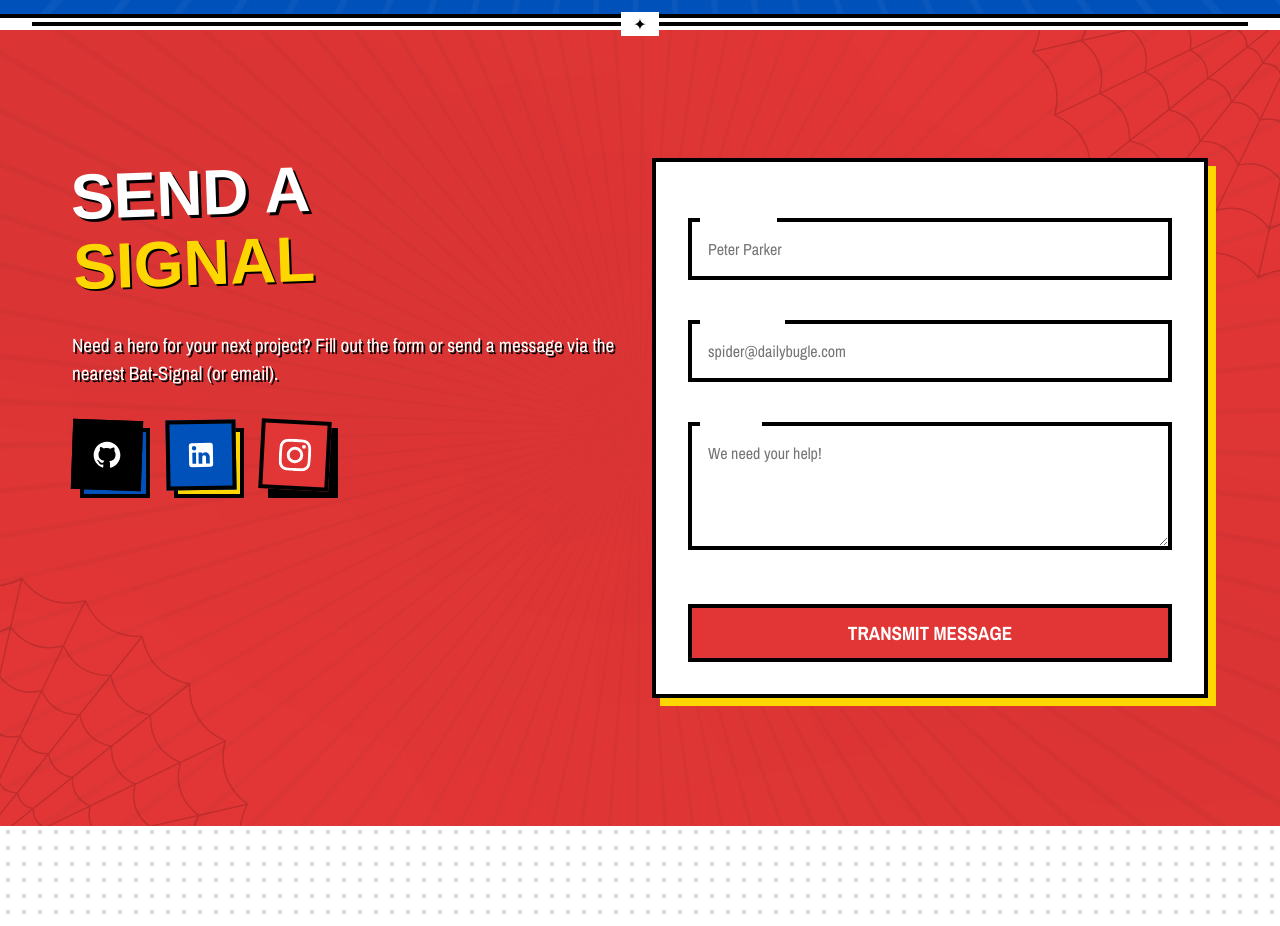
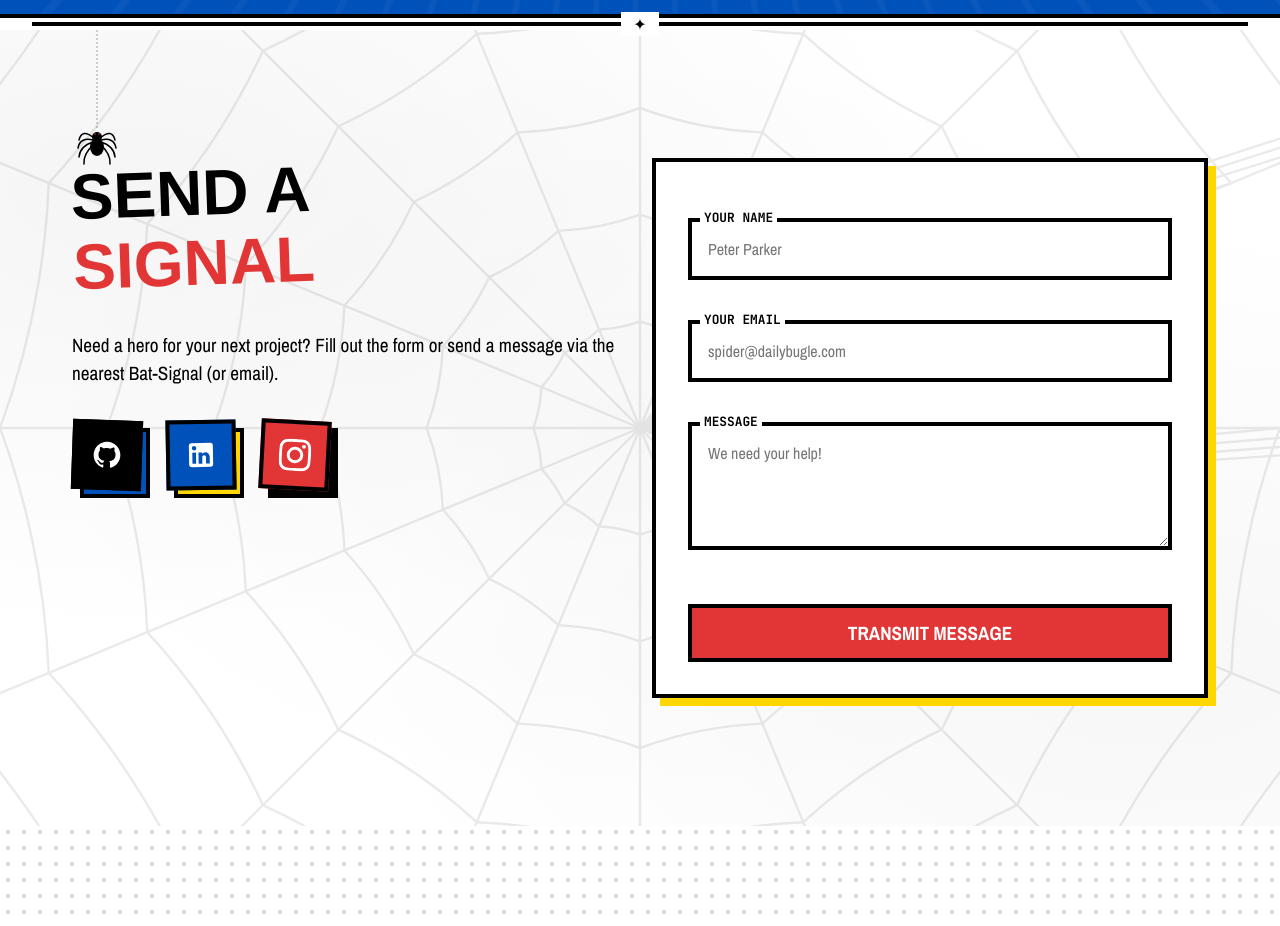
Before and after one commit to Saintfai/portfolio, a Next.js app: page / in a window 1280 px wide. Shown: the part 3160-4086 px from the top of the page. Built offline with nearby package versions, Linux system fonts and the light colour scheme; a web font is replaced by a local one.

Commit message:
Add full spiderweb backdrop and hanging spider

```diff
--- a/app/components/ContactSection.tsx
+++ b/app/components/ContactSection.tsx
@@ -46,11 +46,13 @@ export default function ContactSection() {
       as="section"
       id="contact"
       animationClass="scroll-fade-bg"
-      className="contact-section speed-lines ink-texture spiderman-theme"
+      className="contact-section ink-texture spiderman-theme"
     >
-      {/* SVG Spiderwebs */}
-      <CornerWeb position="top-right" />
-      <CornerWeb position="bottom-left" />
+      {/* Full-section Spiderweb Backdrop */}
+      <FullWeb />
+
+      {/* Hanging Spider Easter Egg */}
+      <HangingSpider />
 
       {/* Decorative Background Bubbles */}
       <div className="bg-decorations">
@@ -166,45 +168,36 @@ export default function ContactSection() {
   );
 }
 
-// Dynamically generated SVG Spiderweb for layout framing
-function CornerWeb({ position }: { position: "top-right" | "bottom-left" }) {
-  const width = 300;
-  const height = 300;
-
-  // Center coordinates
-  const cx = position === "top-right" ? width : 0;
-  const cy = position === "top-right" ? 0 : height;
-
-  const numSpokes = 7;
-  const numRings = 6;
-  const maxR = 300;
-  const bowFactor = 0.92; // bows inward slightly
-
-  // Angle ranges for 90 degree corner webs
-  // top-right corner: Math.PI/2 (down) to Math.PI (left)
-  // bottom-left corner: 1.5 * Math.PI (up) to 2 * Math.PI (right)
-  const startAngle = position === "top-right" ? Math.PI / 2 : 1.5 * Math.PI;
-  const angleRange = Math.PI / 2;
+// Full background SVG Spiderweb
+function FullWeb() {
+  const width = 800;
+  const height = 600;
+  const cx = 400;
+  const cy = 300;
+  const numSpokes = 16;
+  const numRings = 9;
+  const maxR = 600;
+  const bowFactor = 0.95; // bows inward slightly
 
   const spokes: string[] = [];
   const rings: string[] = [];
 
   // Generate Spokes (radial lines)
-  for (let i = 0; i <= numSpokes; i++) {
-    const angle = startAngle + (i / numSpokes) * angleRange;
+  for (let i = 0; i < numSpokes; i++) {
+    const angle = (i * Math.PI * 2) / numSpokes;
     const x2 = cx + Math.cos(angle) * maxR;
     const y2 = cy + Math.sin(angle) * maxR;
     spokes.push(`M ${cx} ${cy} L ${x2} ${y2}`);
   }
 
-  // Generate Rings (curved spiderweb concentric segments)
+  // Generate Rings (curved spiderweb concentric circles)
   for (let j = 1; j <= numRings; j++) {
     const r = (j / numRings) * maxR;
     let ringPath = "";
 
-    for (let i = 0; i < numSpokes; i++) {
-      const a1 = startAngle + (i / numSpokes) * angleRange;
-      const a2 = startAngle + ((i + 1) / numSpokes) * angleRange;
+    for (let i = 0; i <= numSpokes; i++) {
+      const a1 = ((i % numSpokes) * Math.PI * 2) / numSpokes;
+      const a2 = (((i + 1) % numSpokes) * Math.PI * 2) / numSpokes;
 
       const x1 = cx + Math.cos(a1) * r;
       const y1 = cy + Math.sin(a1) * r;
@@ -227,9 +220,8 @@ function CornerWeb({ position }: { position: "top-right" | "bottom-left" }) {
   return (
     <svg
       viewBox={`0 0 ${width} ${height}`}
-      className={`spiderweb-svg ${position === "top-right" ? "web-top-right" : "web-bottom-left"}`}
-      width={width}
-      height={height}
+      className="spiderweb-backdrop-svg"
+      preserveAspectRatio="xMidYMid slice"
       aria-hidden="true"
     >
       {/* Spokes */}
@@ -243,3 +235,40 @@ function CornerWeb({ position }: { position: "top-right" | "bottom-left" }) {
     </svg>
   );
 }
+
+// Bobbing Hanging Spider Component
+function HangingSpider() {
+  return (
+    <div className="hanging-spider" style={{ width: 40, height: 160 }}>
+      <svg width="40" height="160" viewBox="0 0 40 160" fill="none" xmlns="http://www.w3.org/2000/svg" aria-hidden="true">
+        {/* Silk thread line */}
+        <line x1="20" y1="0" x2="20" y2="100" className="hanging-spider-thread" />
+
+        {/* Spider body (centered around x=20, y=110) */}
+        <g className="hanging-spider-body">
+          {/* Left Legs */}
+          <path d="M 17 108 Q 5 98 2 110" stroke="currentColor" strokeWidth="1.5" strokeLinecap="round" />
+          <path d="M 16 110 Q 3 107 1 118" stroke="currentColor" strokeWidth="1.5" strokeLinecap="round" />
+          <path d="M 16 112 Q 3 116 2 127" stroke="currentColor" strokeWidth="1.5" strokeLinecap="round" />
+          <path d="M 17 114 Q 6 124 7 134" stroke="currentColor" strokeWidth="1.5" strokeLinecap="round" />
+
+          {/* Right Legs */}
+          <path d="M 23 108 Q 35 98 38 110" stroke="currentColor" strokeWidth="1.5" strokeLinecap="round" />
+          <path d="M 24 110 Q 37 107 39 118" stroke="currentColor" strokeWidth="1.5" strokeLinecap="round" />
+          <path d="M 24 112 Q 37 116 38 127" stroke="currentColor" strokeWidth="1.5" strokeLinecap="round" />
+          <path d="M 23 114 Q 34 124 33 134" stroke="currentColor" strokeWidth="1.5" strokeLinecap="round" />
+
+          {/* Cephalothorax (head) */}
+          <ellipse cx="20" cy="107" rx="5" ry="5" fill="currentColor" />
+
+          {/* Abdomen (body) */}
+          <ellipse cx="20" cy="117" rx="7" ry="9" fill="currentColor" />
+
+          {/* Glowing red Spidey eyes */}
+          <circle cx="18" cy="104" r="0.8" fill="var(--color-spiderman-red)" />
+          <circle cx="22" cy="104" r="0.8" fill="var(--color-spiderman-red)" />
+        </g>
+      </svg>
+    </div>
+  );
+}
--- a/app/globals.css
+++ b/app/globals.css
@@ -701,88 +701,97 @@ h1, h2, h3, h4, h5, h6 {
   overflow: hidden;
 }
 
-/* Spider-Man Theme styles */
+/* Spider-Man Theme styles (White Background) */
 .contact-section.spiderman-theme {
-  background-color: var(--color-spiderman-red);
-  color: var(--color-pure-white);
+  background-color: var(--color-pure-white);
+  color: var(--text-ink);
   transition: background-color 0.3s ease;
 }
 
 :root[data-theme='noir'] .contact-section.spiderman-theme {
   background-color: var(--color-pure-black);
+  color: var(--color-pure-white);
 }
 
 .contact-section.spiderman-theme .contact-title {
   font-size: clamp(2.5rem, 5vw, 4rem);
-  color: var(--color-pure-white);
-  text-shadow: 3px 3px 0 var(--color-pure-black);
 }
 
 .contact-section.spiderman-theme .contact-highlight {
-  color: var(--color-wolverine-yellow);
-  text-shadow: 2px 2px 0 var(--color-pure-black);
+  color: var(--color-spiderman-red);
 }
 
 .contact-section.spiderman-theme .contact-description {
   margin-top: 1rem;
   font-size: 1.2rem;
-  color: var(--color-pure-white);
-  text-shadow: 2px 2px 0 var(--color-pure-black);
-}
-
-/* Ensure social tooltip is black and white even on red background */
-.contact-section.spiderman-theme .social-tooltip {
-  color: var(--color-pure-black) !important;
-}
-
-/* Ensure bubbles inside spiderman theme contrast well */
-.contact-section.spiderman-theme .decor-bubble {
-  background-color: var(--color-pure-white);
-  color: var(--color-pure-black);
-  opacity: 0.95;
-}
-
-.contact-section.spiderman-theme .decor-burst {
-  background-color: var(--color-wolverine-yellow);
-  color: var(--color-pure-black);
-}
-
-.contact-section.spiderman-theme .decor-caption {
-  background-color: var(--color-wolverine-yellow);
-  color: var(--color-pure-black);
-}
-
-/* SVG Spiderwebs */
-.spiderweb-svg {
-  position: absolute;
+}
+
+/* SVG Spiderwebs Backdrop */
+.spiderweb-backdrop-svg {
+  position: absolute;
+  inset: 0;
+  width: 100%;
+  height: 100%;
   pointer-events: none;
   z-index: 0;
-  opacity: 0.15;
+  opacity: 0.08; /* Very subtle, non-intrusive backdrop */
   transition: opacity 0.3s ease;
 }
 
 /* Web colors based on theme */
-.spiderweb-svg path {
+.spiderweb-backdrop-svg path {
   stroke: var(--color-pure-black);
   stroke-width: 1.5;
   fill: none;
 }
 
-:root[data-theme='noir'] .spiderweb-svg path {
+:root[data-theme='noir'] .spiderweb-backdrop-svg path {
   stroke: var(--color-pure-white);
-  opacity: 0.25;
-}
-
-.web-top-right {
+  opacity: 0.15;
+}
+
+/* Hanging Spider Styles */
+@keyframes spider-bob {
+  0% { transform: translateY(0); }
+  50% { transform: translateY(-12px); }
+  100% { transform: translateY(0); }
+}
+
+.hanging-spider {
+  position: absolute;
   top: 0;
-  right: 0;
-  transform: translate(15%, -15%);
-}
-
-.web-bottom-left {
-  bottom: 0;
-  left: 0;
-  transform: translate(-15%, 15%);
+  left: 6%;
+  z-index: 1;
+  pointer-events: none;
+  animation: spider-bob 5s ease-in-out infinite;
+  transform-origin: top center;
+}
+
+.hanging-spider-thread {
+  stroke: var(--color-pure-black);
+  stroke-width: 1;
+  stroke-dasharray: 2 2;
+  opacity: 0.35;
+}
+
+:root[data-theme='noir'] .hanging-spider-thread {
+  stroke: var(--color-pure-white);
+  opacity: 0.5;
+}
+
+.hanging-spider-body {
+  color: var(--color-pure-black);
+}
+
+:root[data-theme='noir'] .hanging-spider-body {
+  color: var(--color-pure-white);
+}
+
+/* Hide hanging spider on very small screens to avoid clutter */
+@media (max-width: 576px) {
+  .hanging-spider {
+    display: none;
+  }
 }
 
 .contact-form-card {
```
